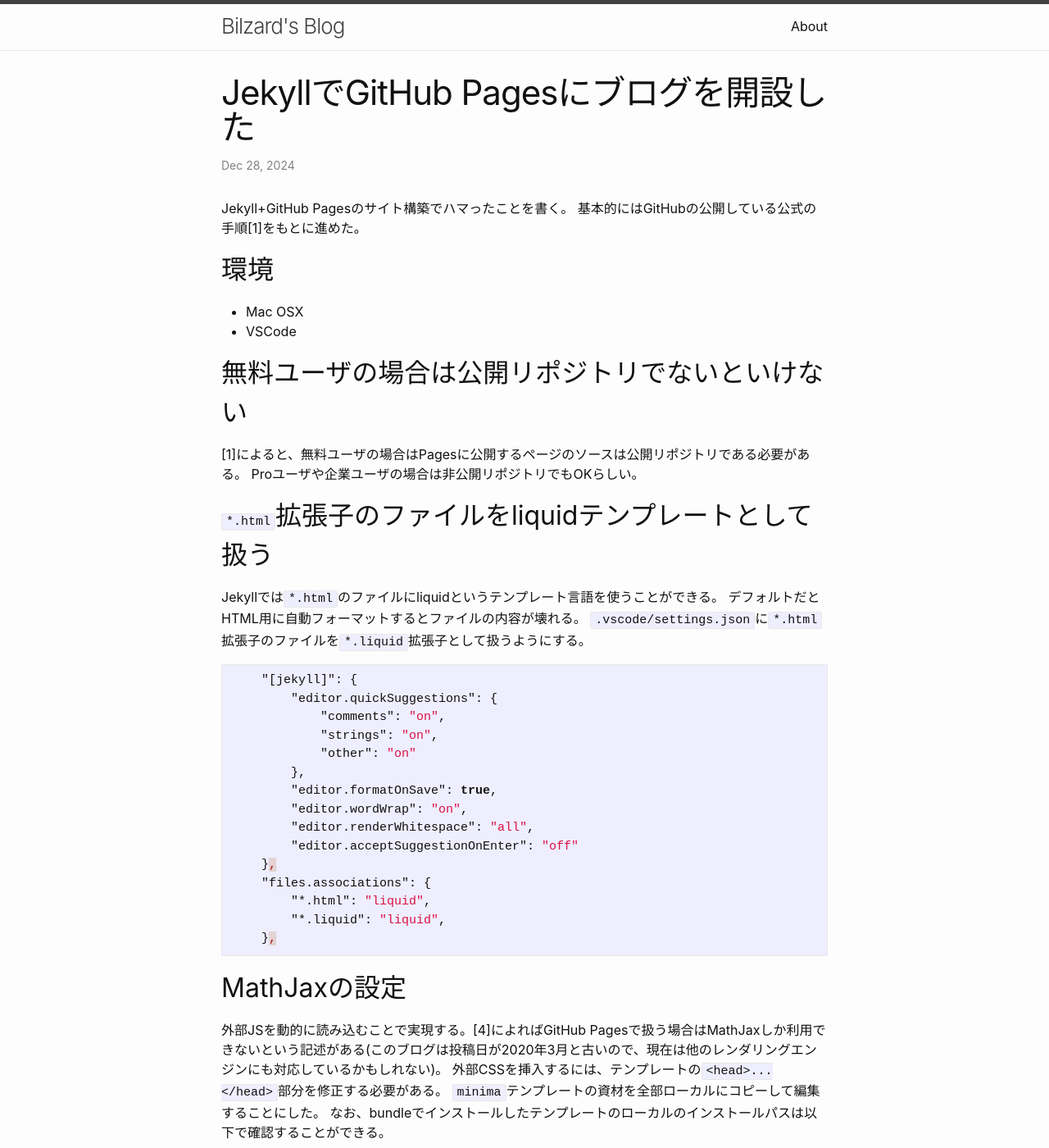
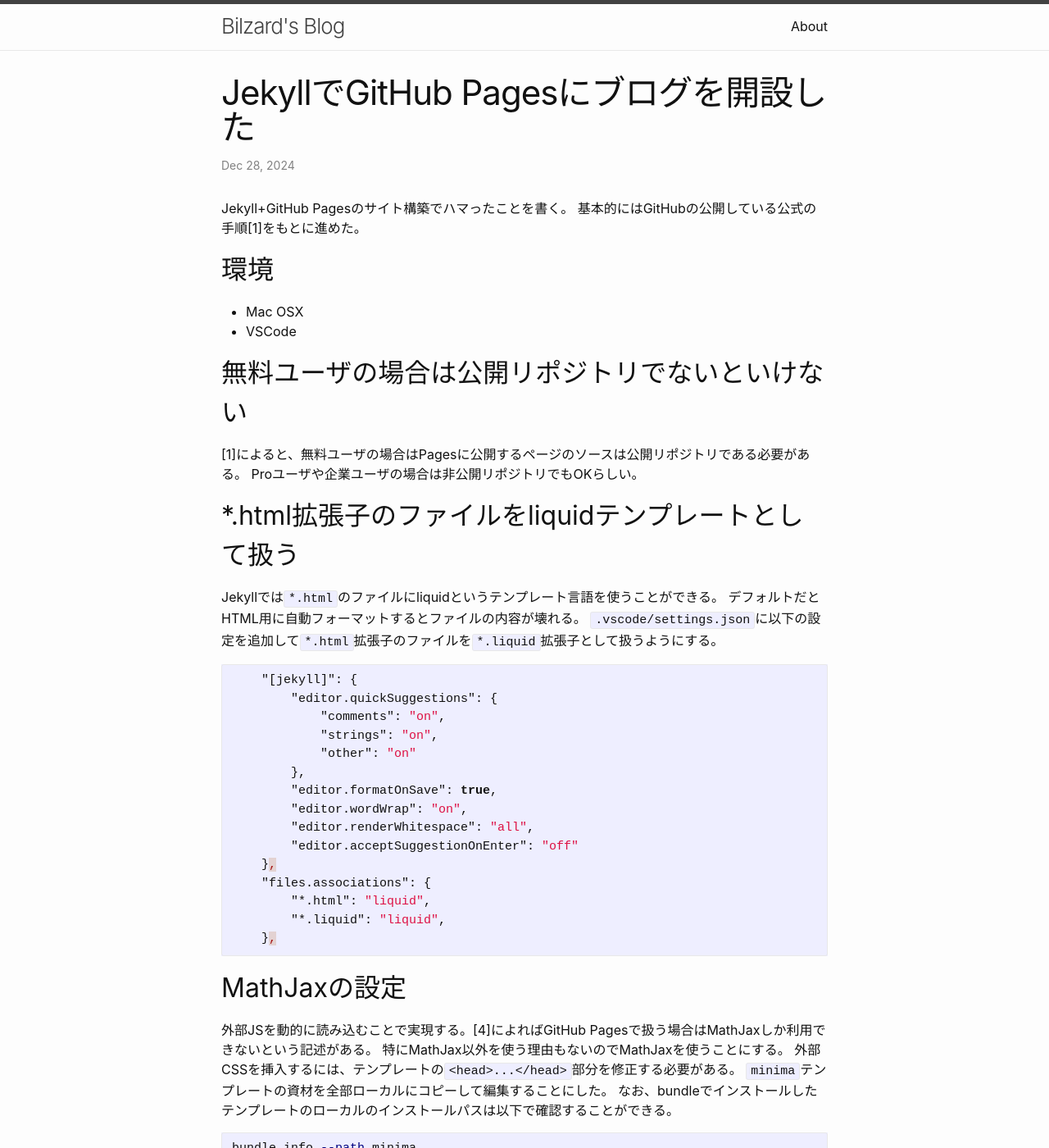
Before and after one commit to bilzard/bilzard.github.io, a Jekyll site: the page built from _posts/2024-12-28-blog-open.md, in a window 1280 px wide and 1400 px high. Shown: the whole window at 82% size. Built offline with Jekyll 4.4.1, drawn with Linux system fonts in a browser that asks for light colours; some of the changed text lies outside the part shown.

Commit message:
edit post

````diff
--- a/_posts/2024-12-28-blog-open.md
+++ b/_posts/2024-12-28-blog-open.md
@@ -19,11 +19,11 @@
 [1]によると、無料ユーザの場合はPagesに公開するページのソースは公開リポジトリである必要がある。
 Proユーザや企業ユーザの場合は非公開リポジトリでもOKらしい。
 
-## `*.html`拡張子のファイルをliquidテンプレートとして扱う
+## *.html拡張子のファイルをliquidテンプレートとして扱う
 
 Jekyllでは`*.html`のファイルにliquidというテンプレート言語を使うことができる。
 デフォルトだとHTML用に自動フォーマットするとファイルの内容が壊れる。
-`.vscode/settings.json`に`*.html`拡張子のファイルを`*.liquid`拡張子として扱うようにする。
+`.vscode/settings.json`に以下の設定を追加して`*.html`拡張子のファイルを`*.liquid`拡張子として扱うようにする。
 
 ```json
     "[jekyll]": {
@@ -45,7 +45,8 @@
 
 ## MathJaxの設定
 
-外部JSを動的に読み込むことで実現する。[4]によればGitHub Pagesで扱う場合はMathJaxしか利用できないという記述がある(このブログは投稿日が2020年3月と古いので、現在は他のレンダリングエンジンにも対応しているかもしれない)。
+外部JSを動的に読み込むことで実現する。[4]によればGitHub Pagesで扱う場合はMathJaxしか利用できないという記述がある。
+特にMathJax以外を使う理由もないのでMathJaxを使うことにする。
 外部CSSを挿入するには、テンプレートの`<head>...</head>`部分を修正する必要がある。
 `minima`テンプレートの資材を全部ローカルにコピーして編集することにした。
 なお、bundleでインストールしたテンプレートのローカルのインストールパスは以下で確認することができる。
@@ -78,7 +79,7 @@
 [3]によれば、GitHub Flavoured Markdown(GFM)とkramdown[5]の両方に対応しているという記述がある。
 kramdownだとURLを自動的にリンクとして扱わないようなのでデフォルトのGFMを選択した。
 
-`_config.yaml`にkramdownの設定をする[3]。
+`_config.yaml`に以下の設定をする。
 
 ```yaml
 markdown: GFM # `kramdown` or `GFM`
````
Also changed, not shown: other parts of _posts/2024-12-28-blog-open.md (+1 -0 lines).
